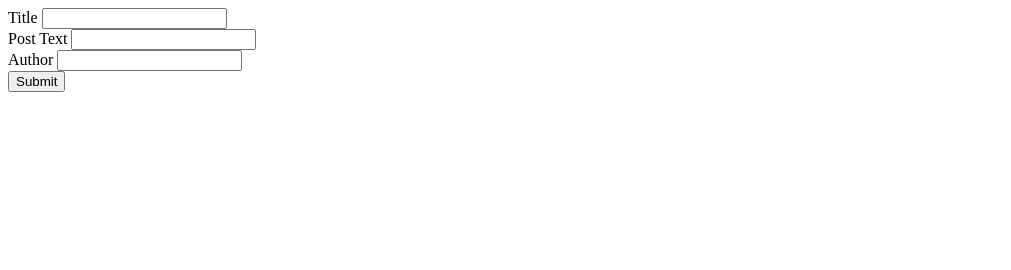
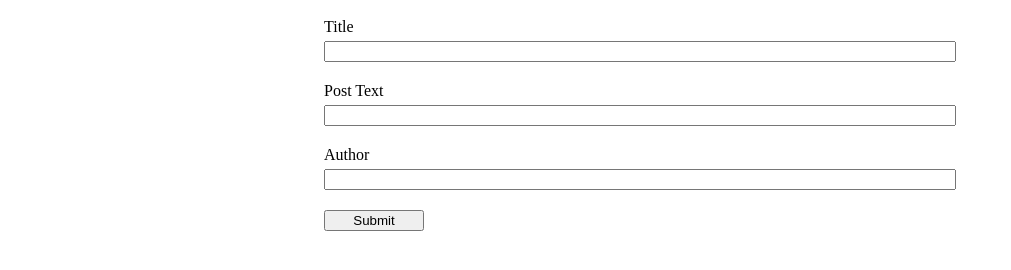
Before and after one commit to owen-caldwell/exercise-five, a website: page public/form.html in a window 1280 px wide. Shown: the whole page, without its empty margins (0-1011 px from the left). Drawn offline with Linux system fonts and the light colour scheme.

Commit message:
added form style

```diff
--- a/public/form.html
+++ b/public/form.html
@@ -4,6 +4,28 @@
     <meta charset="UTF-8">
     <meta name="viewport" content="width=device-width, initial-scale=1.0">
     <title>Create Post</title>
+    <style>
+        form {
+            display: flex;
+            flex-direction: column;
+            width: 50%;
+            margin: 0 auto;
+        }
+        div {
+            margin: 10px 0;
+        }
+        label {
+            display: flex;
+            flex-direction: column;
+        }
+        input {
+            margin-top: 5px;
+        }
+        button {
+            width: 100px;
+            margin-top: 10px;
+        }
+    </style>
 </head>
 <body>
     <form action="/create/submit">
```
